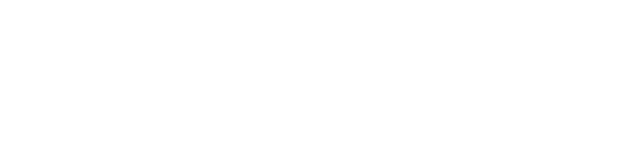
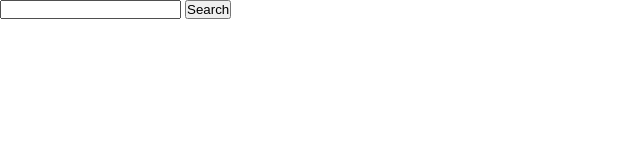
Before and after one commit to LeeGun164/BTBS4, a plain HTML site: page index.html in a window 1280 px wide. Shown: the whole page, without its empty margins (0-640 px from the left). Drawn offline with Linux system fonts and the light colour scheme.

Commit message:
xay dung search

```diff
--- a/index.html
+++ b/index.html
@@ -9,7 +9,12 @@
     <link rel="stylesheet" href="./css/style.css">
 </head>
 <body>
-    <header></header>
+    <header>
+        <form action="">
+            <input type="text">
+            <button>Search</button>
+        </form>
+    </header>
     <section class="carousel"></section>
     <section class="project"></section>
     <section class="award"></section>
```
